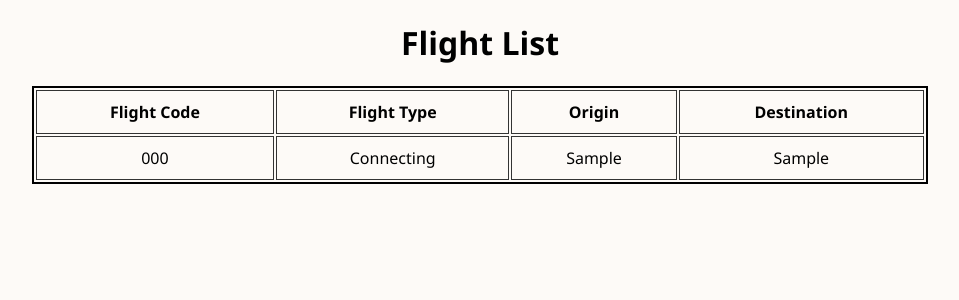
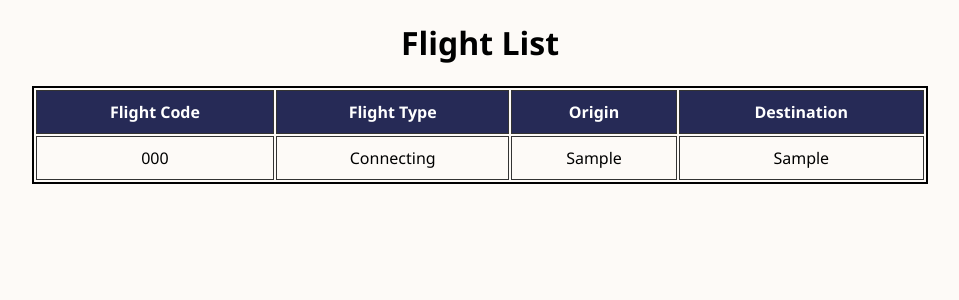
Before and after one commit to Alvallesteros/Magis-Air, a Django app: page /routes/ in a window 1280 px wide. Shown: the part 89-389 px from the top of the page, without its empty margins (160-1119 px from the left). Run offline with Django 3.2, Linux system fonts and the light colour scheme; tables that the repository leaves empty hold one stand-in row (values such as "Sample post").

Commit message:
did some minor edits d(･∀･○)

```diff
--- a/MagisAir/static/css/style.css
+++ b/MagisAir/static/css/style.css
@@ -50,7 +50,8 @@ table, .table-header {
 }
 thead, .table-header {
     width: fit-content;
-    font-weight: bold;
+    background-color: #262A56;
+    color: white;
 }
 td, .table-header {
     text-align: center;
```
